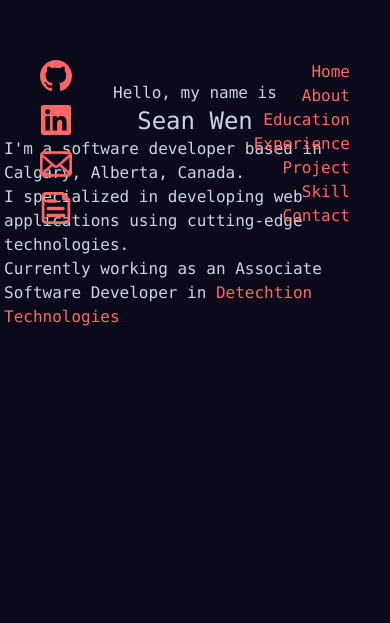
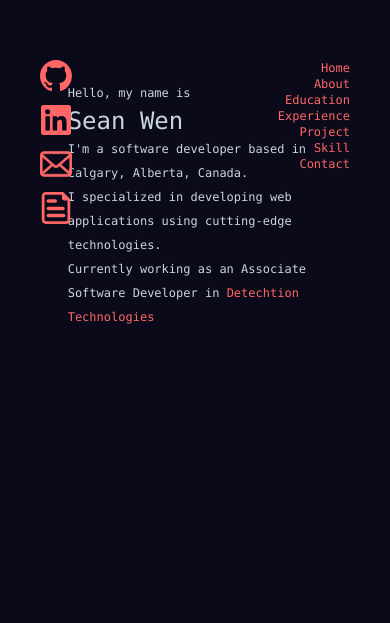
Before and after one commit to ShouShou92410/ShouShou92410.github.io, a SvelteKit app: page / in a window 390 px wide. Shown: the part 221-844 px from the top of the page. Built offline with nearby package versions, Linux system fonts and the light colour scheme.

Commit message:
Add responsive text size, fix syntax

```diff
--- a/src/app.css
+++ b/src/app.css
@@ -10,13 +10,17 @@
 		@apply font-mono min-h-screen bg-purple-900 text-slate-300;
 	}
 	h1 {
-		@apply text-2xl;
+		@apply 2xl:text-7xl xl:text-6xl lg:text-5xl md:text-4xl sm:text-3xl text-2xl;
 	}
 	h2 {
-		@apply text-xl;
+		@apply 2xl:text-6xl xl:text-5xl lg:text-4xl md:text-3xl sm:text-2xl text-xl;
 	}
 	h3 {
-		@apply text-lg;
+		@apply 2xl:text-5xl xl:text-4xl lg:text-3xl md:text-2xl sm:text-xl text-lg;
+	}
+	a,
+	p {
+		@apply 2xl:text-2xl xl:text-xl lg:text-lg md:text-base sm:text-sm text-xs;
 	}
 	a {
 		@apply text-primary;
--- a/src/lib/components/ContentSection.svelte
+++ b/src/lib/components/ContentSection.svelte
@@ -2,6 +2,6 @@
 	export let id: string;
 </script>
 
-<section {id} class="flex flex-col min-h-screen justify-center items-center">
+<section {id} class="flex flex-col w-2/3 min-h-screen justify-center m-auto">
 	<slot />
 </section>
--- a/src/routes/SideNav.svelte
+++ b/src/routes/SideNav.svelte
@@ -7,3 +7,9 @@
 	<a href="#skill">Skill</a>
 	<a href="#contact">Contact</a>
 </nav>
+
+<style lang="postcss">
+	a {
+		@apply 2xl:text-xl xl:text-lg lg:text-base md:text-sm text-xs;
+	}
+</style>
--- a/src/routes/SocialLinks.svelte
+++ b/src/routes/SocialLinks.svelte
@@ -24,7 +24,7 @@
 	</a>
 </div>
 
-<style>
+<style lang="postcss">
 	a:hover > img {
 		@apply scale-125;
 	}
```
